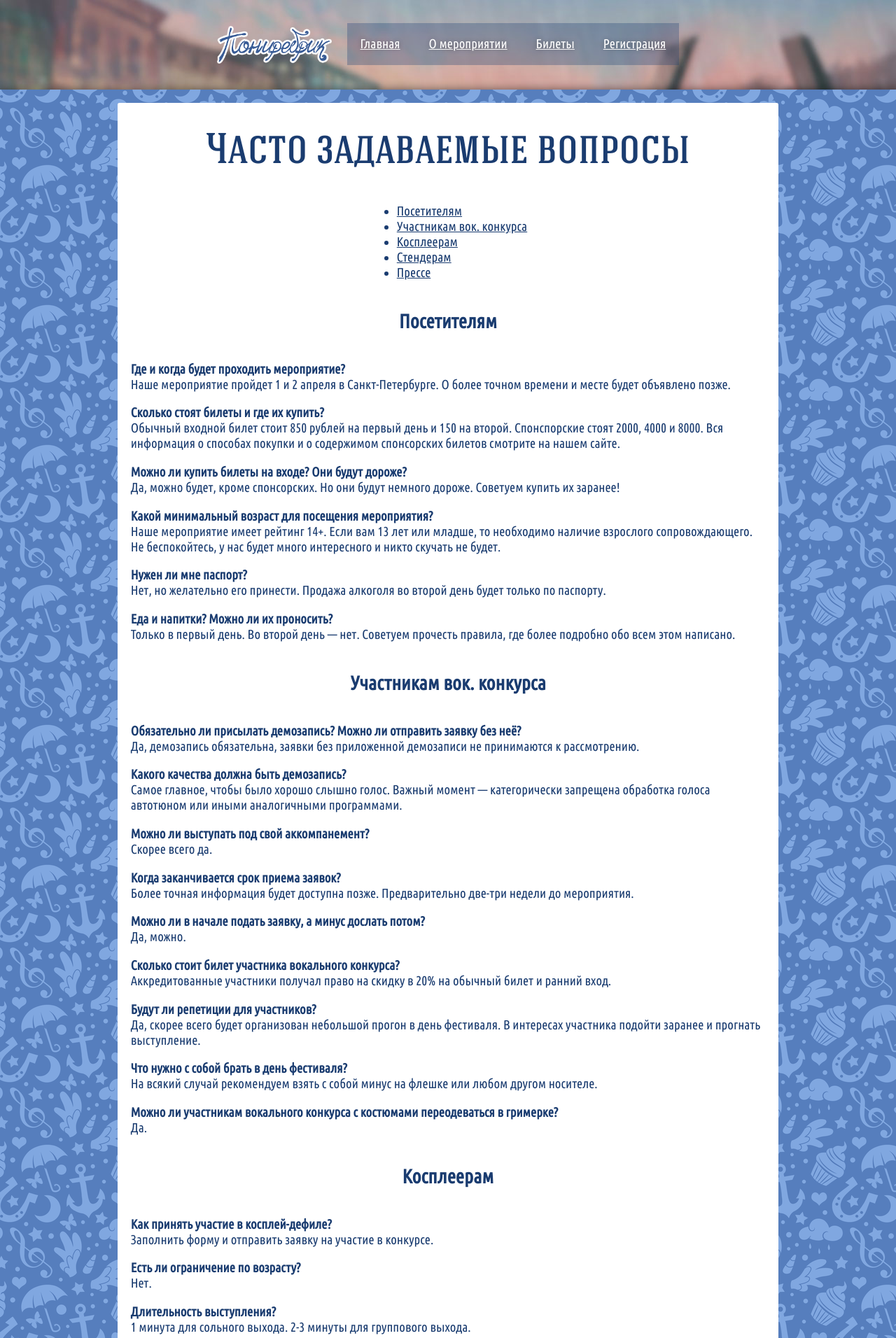
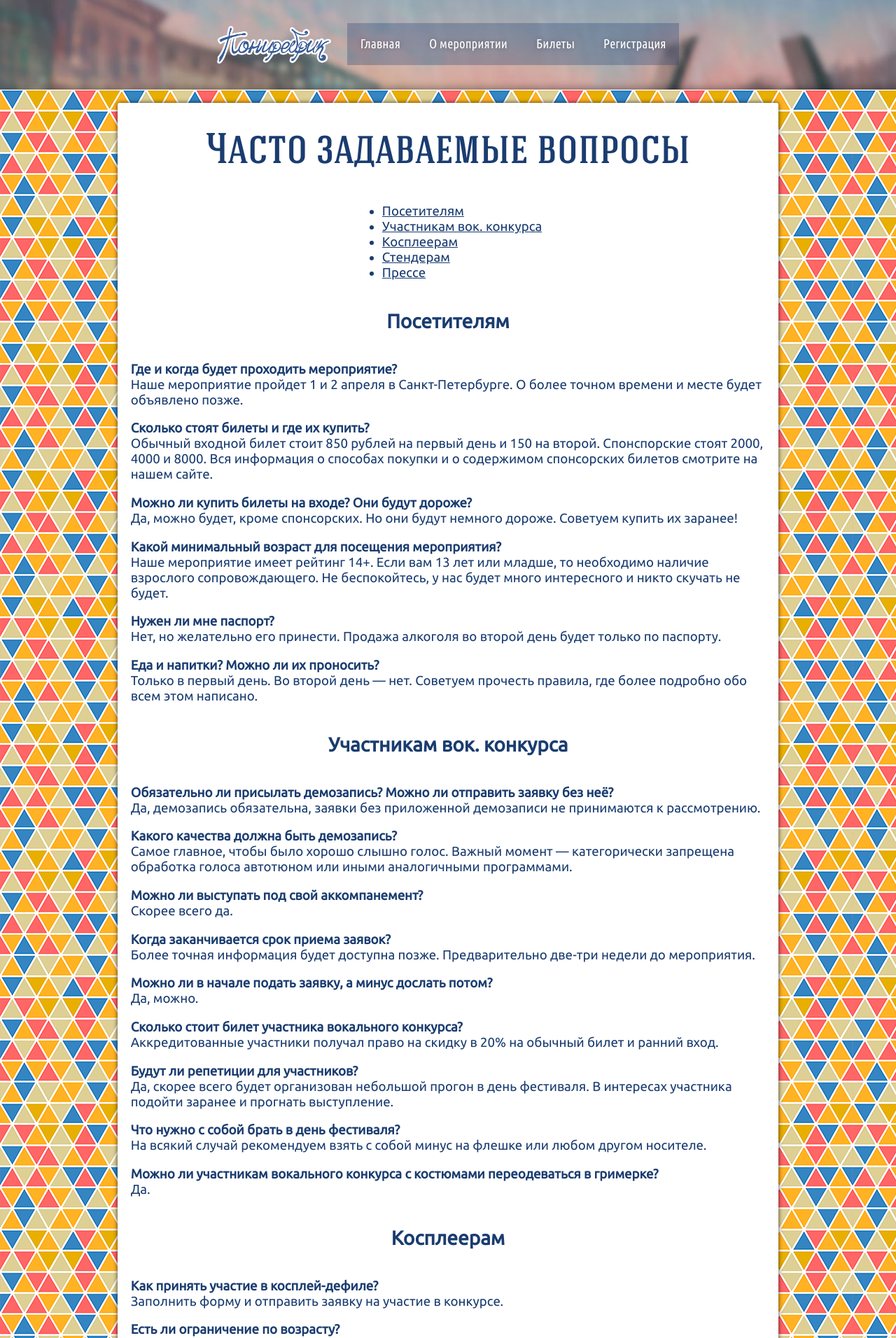
Before and after one commit to NeatSketch/ponirebrik17, a PHP site: page /faq.php in a window 1280 px wide. Shown: the top 1912 px of the page at 70% size. Run offline with PHP 8.4, Linux system fonts and the light colour scheme.

Commit message:
Testing...

```diff
--- a/css/stylesheet.css
+++ b/css/stylesheet.css
@@ -15,14 +15,14 @@
     src: url('../res/Ubuntu-Regular.ttf');
 }
 body {
-	font-family: ubuntucondensed, ubuntucondensedlatin, sans-serif;
+	font-family: ubuntu, sans-serif;
 	font-size: 14pt;
 	padding: 0;
 	margin: 0;
 	color: #fff;
 	overflow-x: hidden;
 
-	background-color: #1a3c70;
+	background-color: #6e94c4; /*#1a3c70;*/
 	/*background-image: url("../img/Rain.jpg");
 	background-position: 50% 50%;
 	background-repeat: no-repeat;
@@ -63,7 +63,7 @@ a:active {
 .overlapping {
 	position: relative;
 	box-shadow: 0pt 0pt 10pt 0pt rgba(0,0,0,0.5);
-	background-image: url("../img/Background-Piter-200px.png");
+	background-image: url("../img/Background-Triangles.png");
 	/*background: rgba(26, 60, 112, .7);*/
 }
 #logo {
@@ -81,6 +81,7 @@ a:active {
 	display: inline-block;
 }
 #title-bar {
+	font-family: ubuntucondensed, ubuntucondensedlatin, sans-serif;
 	padding-top: 0;
 	padding-bottom: 0;
 	padding-left: 7pt;
@@ -113,6 +114,9 @@ a:active {
 #title-bar > div > div > a:active, .dropdown a:active {
 	color: #fff;
 	background: #000;
+}
+#title-bar a {
+	text-decoration: none;
 }
 .dropdown a {
 	display: block;
@@ -155,6 +159,7 @@ a:active {
 #content > div {
 	background-color: #fff;
 	border-radius: 2pt;
+	box-shadow: 0 0 5pt 0 rgba(0,0,0,0.75);
 	padding: 14pt;
 	max-width: 680pt;
 	margin-left: auto;
@@ -366,6 +371,7 @@ a:active {
 }
 #footer {
 	/*background-image: url("../img/Rain.jpg");*/
+	font-family: ubuntucondensed, ubuntucondensedlatin, sans-serif;
 	padding: 0;
 	padding-bottom: 14pt;
 }
```
Also changed, not shown: img/Background-Triangles.png (added).
